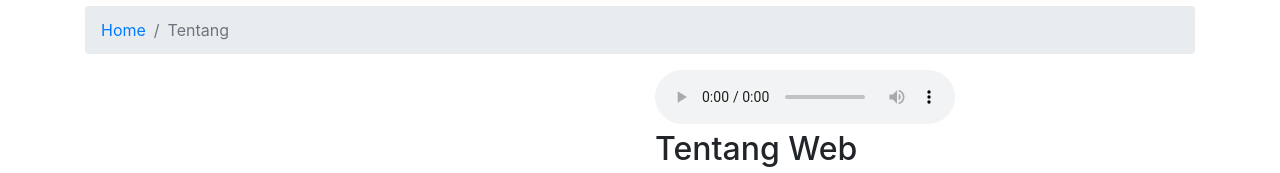
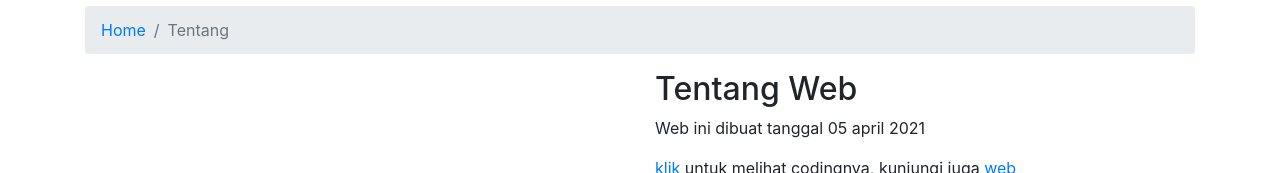
Before and after one commit to khasbengkulu/dunia, a website: page about.html in a window 1280 px wide. Shown: the part 148-321 px from the top of the page. Drawn offline with Linux system fonts and the light colour scheme.

Commit message:
Update about.html

```diff
--- a/about.html
+++ b/about.html
@@ -68,7 +68,6 @@
       <div class="col-lg-6">
       </div>
       <div class="col-lg-6">
-<audio src="Lagu.mp3" autoplay controls></audio>
         <h2>Tentang Web </h2>
         <p> Web ini dibuat tanggal 05 april 2021</p>
         <P> <a href="https://github.com/khasbengkulu/dunia"> klik </a> untuk melihat codingnya, kunjungi juga  <a href="http://khasbengkulu.atwebpages.com">web</a></p>
```
